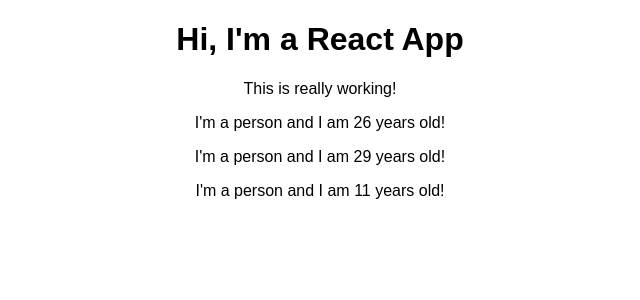
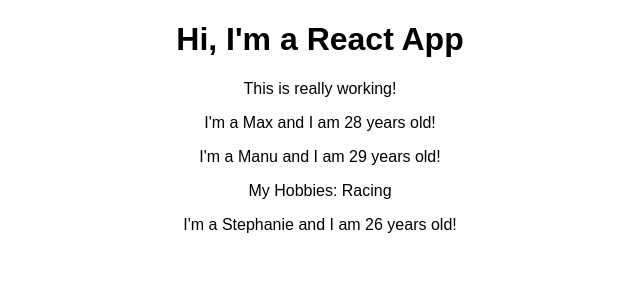
Before and after one commit to hardliver/reactPracticeUdemy, a React (Create React App) app: page / in a window 1280 px wide. Shown: the top 300 px of the page, without its empty margins (320-960 px from the left). Built offline with nearby package versions, Linux system fonts and the light colour scheme.

Commit message:
Working with Props

```diff
--- a/src/App.js
+++ b/src/App.js
@@ -8,9 +8,9 @@
       <div className="App">
         <h1>Hi, I'm a React App</h1>
         <p>This is really working!</p>
-        <Person />
-        <Person />
-        <Person />
+        <Person name="Max" age="28" />
+        <Person name="Manu" age="29" >My Hobbies: Racing</Person>
+        <Person name="Stephanie" age="26" />
       </div>
     );
   }
--- a/src/Person/Person.js
+++ b/src/Person/Person.js
@@ -1,7 +1,12 @@
 import React from 'react';
 
-const person = () => {
-    return <p>I'm a person and I am {Math.floor(Math.random() * 30)} years old!</p>
+const person = (props) => {
+    return (
+        <div>
+            <p>I'm a {props.name} and I am {props.age} years old!</p>
+            <p>{props.children}</p>
+        </div>
+    )
 }
 
 export default person;
```
